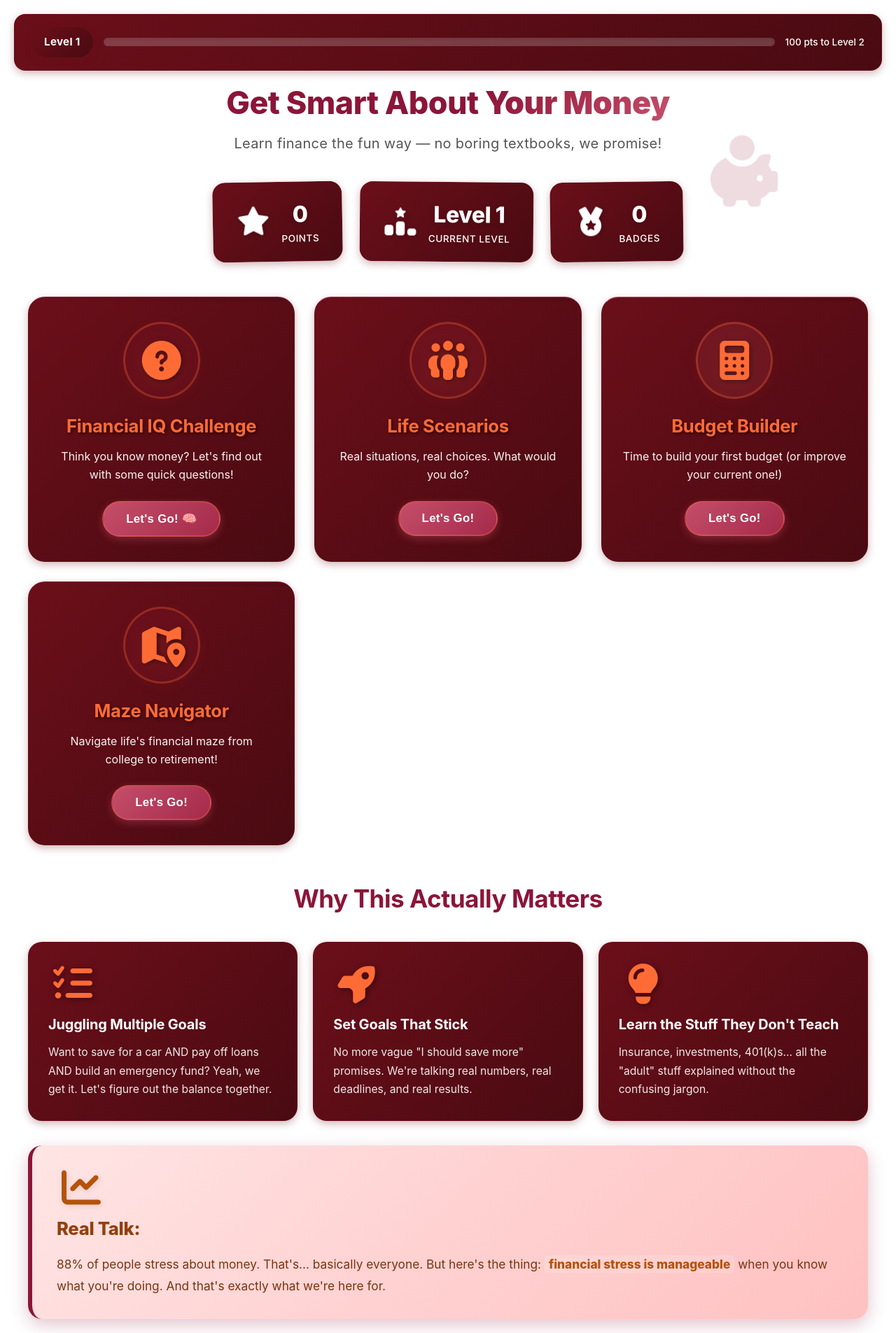
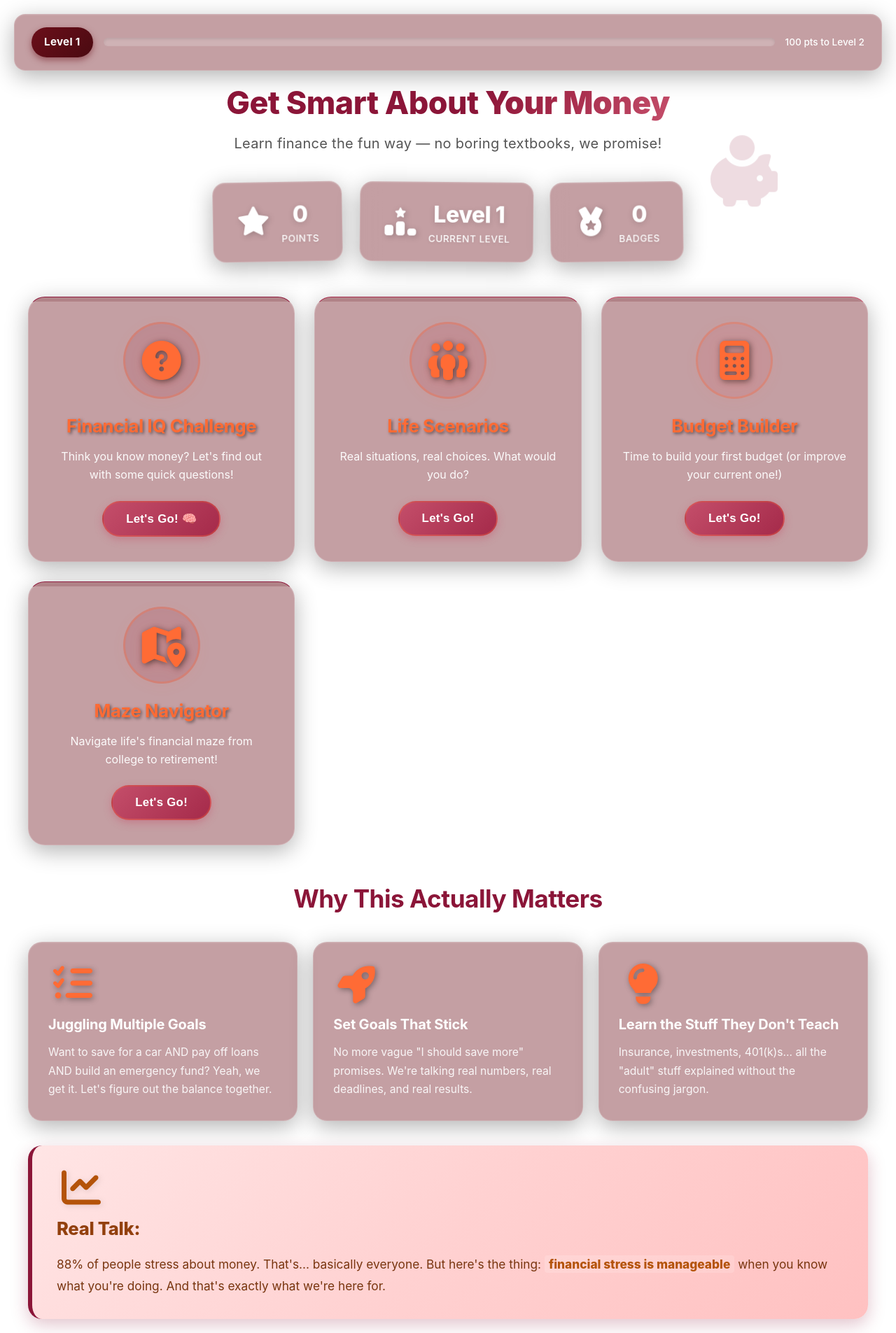
Before and after one commit to mohnish-dev/bulldawg_hackers, a React (Vite) app: page / in a window 1280 px wide. Shown: the whole page at 70% size. Built offline with nearby package versions, Linux system fonts and the light colour scheme.

Commit message:
Add iOS-style glassy effect to all cards with backdrop-filter blur and semi-transparent backgrounds

```diff
--- a/src/components/FinancialWellness/FinancialWellness.css
+++ b/src/components/FinancialWellness/FinancialWellness.css
@@ -30,12 +30,14 @@
 
 /* Progress Tracker */
 .progress-tracker {
-  background: linear-gradient(135deg, #6b0f1a 0%, #4a0a11 100%);
+  background: rgba(107, 15, 26, 0.4);
+  backdrop-filter: blur(20px) saturate(180%);
+  -webkit-backdrop-filter: blur(20px) saturate(180%);
   border-radius: 16px;
   padding: 18px 24px;
   margin-bottom: 20px;
-  box-shadow: 0 4px 12px rgba(107, 15, 26, 0.3);
-  border: 1px solid rgba(107, 15, 26, 0.5);
+  box-shadow: 0 8px 32px rgba(0, 0, 0, 0.3), inset 0 1px 0 rgba(255, 255, 255, 0.1);
+  border: 1px solid rgba(255, 255, 255, 0.18);
 }
 
 .tracker-content {
@@ -153,15 +155,17 @@
 }
 
 .stat-item {
-  background: linear-gradient(135deg, #6b0f1a 0%, #4a0a11 100%);
+  background: rgba(107, 15, 26, 0.4);
+  backdrop-filter: blur(20px) saturate(180%);
+  -webkit-backdrop-filter: blur(20px) saturate(180%);
   padding: 22px 32px;
   border-radius: 18px;
   display: flex;
   align-items: center;
   gap: 15px;
-  box-shadow: 0 4px 12px rgba(107, 15, 26, 0.3);
+  box-shadow: 0 8px 32px rgba(0, 0, 0, 0.3), inset 0 1px 0 rgba(255, 255, 255, 0.1);
   transition: all 0.3s cubic-bezier(0.4, 0, 0.2, 1);
-  border: 1px solid rgba(107, 15, 26, 0.5);
+  border: 1px solid rgba(255, 255, 255, 0.18);
 }
 
 .stat-item-1 {
@@ -226,17 +230,18 @@
 }
 
 .module-card {
-  background: linear-gradient(135deg, #6b0f1a 0%, #4a0a11 100%);
+  background: rgba(107, 15, 26, 0.4);
+  backdrop-filter: blur(20px) saturate(180%);
+  -webkit-backdrop-filter: blur(20px) saturate(180%);
   border-radius: 24px;
   padding: 35px 30px;
   text-align: center;
   transition: all 0.4s cubic-bezier(0.4, 0, 0.2, 1);
   cursor: pointer;
-  border-top: 6px solid;
-  box-shadow: 0 4px 12px rgba(107, 15, 26, 0.3);
+  box-shadow: 0 8px 32px rgba(0, 0, 0, 0.3), inset 0 1px 0 rgba(255, 255, 255, 0.1);
   position: relative;
   overflow: hidden;
-  border: 1px solid rgba(107, 15, 26, 0.5);
+  border: 1px solid rgba(255, 255, 255, 0.18);
 }
 
 .module-card::before {
@@ -252,7 +257,9 @@
 
 .module-card:hover {
   transform: translateY(-12px) scale(1.02);
-  box-shadow: 0 16px 40px rgba(107, 15, 26, 0.5);
+  box-shadow: 0 16px 48px rgba(0, 0, 0, 0.4), inset 0 1px 0 rgba(255, 255, 255, 0.2);
+  background: rgba(107, 15, 26, 0.5);
+  border-color: rgba(255, 255, 255, 0.25);
 }
 
 .module-icon {
@@ -360,20 +367,24 @@
 }
 
 .info-card {
-  background: linear-gradient(135deg, #6b0f1a 0%, #4a0a11 100%);
+  background: rgba(107, 15, 26, 0.4);
+  backdrop-filter: blur(20px) saturate(180%);
+  -webkit-backdrop-filter: blur(20px) saturate(180%);
   border-radius: 20px;
   padding: 30px 28px;
   text-align: left;
   transition: all 0.3s ease;
-  box-shadow: 0 4px 12px rgba(107, 15, 26, 0.3);
+  box-shadow: 0 8px 32px rgba(0, 0, 0, 0.3), inset 0 1px 0 rgba(255, 255, 255, 0.1);
   border-left: 4px solid rgba(255, 107, 53, 0.5);
-  border: 1px solid rgba(107, 15, 26, 0.5);
+  border: 1px solid rgba(255, 255, 255, 0.18);
 }
 
 .info-card:hover {
   transform: translateY(-6px);
-  box-shadow: 0 12px 24px rgba(107, 15, 26, 0.5);
+  box-shadow: 0 12px 36px rgba(0, 0, 0, 0.4), inset 0 1px 0 rgba(255, 255, 255, 0.2);
   border-left-color: #FF6B35;
+  background: rgba(107, 15, 26, 0.5);
+  border-color: rgba(255, 255, 255, 0.25);
 }
 
 .info-icon {
@@ -497,15 +508,17 @@
 .budget-container {
   max-width: 900px;
   margin: 0 auto;
-  background: linear-gradient(135deg, #6b0f1a 0%, #4a0a11 100%);
+  background: rgba(107, 15, 26, 0.4);
+  backdrop-filter: blur(20px) saturate(180%);
+  -webkit-backdrop-filter: blur(20px) saturate(180%);
   border-radius: 20px;
   padding: 30px;
   min-height: 80vh;
   animation: fadeIn 0.5s ease;
   position: relative;
   overflow: hidden;
-  box-shadow: 0 4px 12px rgba(107, 15, 26, 0.3);
-  border: 1px solid rgba(107, 15, 26, 0.5);
+  box-shadow: 0 8px 32px rgba(0, 0, 0, 0.3), inset 0 1px 0 rgba(255, 255, 255, 0.1);
+  border: 1px solid rgba(255, 255, 255, 0.18);
 }
 
 /* Header Styles */
@@ -2055,21 +2068,24 @@
 }
 
 .stat-box {
-  background: linear-gradient(135deg, #6b0f1a 0%, #4a0a11 100%);
-  border: 2px solid rgba(107, 15, 26, 0.6);
+  background: rgba(107, 15, 26, 0.4);
+  backdrop-filter: blur(20px) saturate(180%);
+  -webkit-backdrop-filter: blur(20px) saturate(180%);
+  border: 2px solid rgba(255, 255, 255, 0.18);
   border-radius: 16px;
   padding: 15px 25px;
   display: flex;
   align-items: center;
   gap: 15px;
-  box-shadow: 0 4px 12px rgba(107, 15, 26, 0.3);
+  box-shadow: 0 8px 32px rgba(0, 0, 0, 0.3), inset 0 1px 0 rgba(255, 255, 255, 0.1);
   transition: all 0.3s ease;
 }
 
 .stat-box:hover {
   transform: translateY(-5px);
-  background: linear-gradient(135deg, #8B1538 0%, #6b0f1a 100%);
-  border-color: rgba(139, 21, 56, 0.7);
+  background: rgba(139, 21, 56, 0.5);
+  border-color: rgba(255, 255, 255, 0.25);
+  box-shadow: 0 12px 36px rgba(0, 0, 0, 0.4), inset 0 1px 0 rgba(255, 255, 255, 0.2);
 }
 
 .stat-box i {
```
